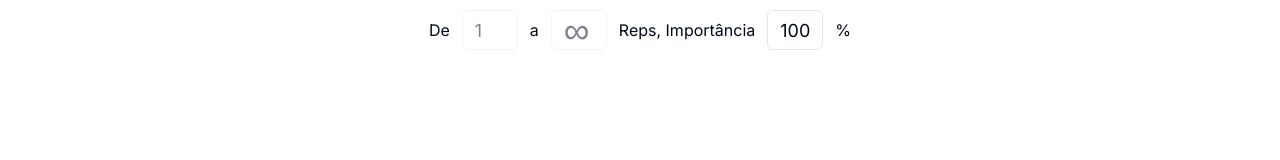
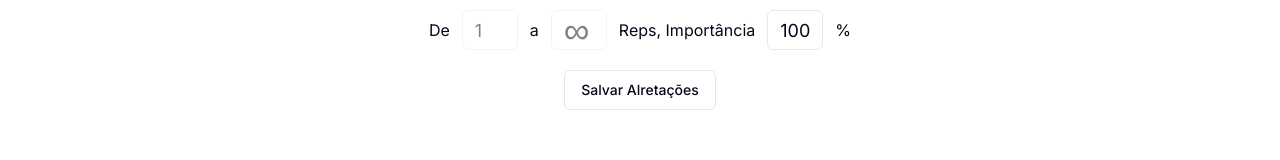
Before and after one commit to EduartePaiva/monitorando-academia, a Next.js app: page /configuracao in a window 1280 px wide. Shown: the part 162-322 px from the top of the page. Built offline with nearby package versions, Linux system fonts and the light colour scheme; no server answers.

Commit message:
config
finalizado a lógica do config e feito o armazenamento no clerk

```diff
--- a/app/(root)/(routes)/configuracao/page.tsx
+++ b/app/(root)/(routes)/configuracao/page.tsx
@@ -2,7 +2,10 @@
 
 import { Button } from "@/components/ui/button";
 import { Input } from "@/components/ui/input";
-import { useState } from "react";
+import { useEffect, useState } from "react";
+import { useUser } from "@clerk/nextjs";
+import toast from "react-hot-toast";
+import { configLogicZod } from "@/lib/zodSchemas";
 // vou salvar no localstorage
 interface configLogic {
     de: string;
@@ -12,9 +15,24 @@ interface configLogic {
 
 
 export default function ConfiguracaoPage() {
+    const { user } = useUser()
     const [confitList, setConfigList] = useState<configLogic[]>([{ de: '1', a: '∞', importancia: '100' }])
+    const [saving, setSaving] = useState(false)
 
-    const handleConfigAdd = () => setConfigList((prev) => [{ a: '', de: '', importancia: '' }, ...prev])
+    useEffect(() => {
+        try {
+            const configData = configLogicZod.parse(user?.unsafeMetadata.configList)
+            setConfigList(configData)
+        } catch (e) {
+            toast.error('erro clerk')
+        }
+    }, [user?.unsafeMetadata.configList])
+
+    const handleConfigAdd = () => setConfigList((prev) => {
+        const cop = [...prev]
+        cop.splice(cop.length - 1, 0, { a: '', de: '', importancia: '' })
+        return cop
+    })
     const handleConfigRemove = () => {
         const configCopy = [...confitList]
         if (configCopy.length > 1) {
@@ -28,13 +46,42 @@ export default function ConfiguracaoPage() {
             const copy = [...prev]
             if (name == 'a' || name == 'de' || name == 'importancia') {
                 copy[index][name] = value
+                copy[copy.length - 1].de = `${parseInt(copy[copy.length - 2].a) + 1}`
             }
             return copy
         } else {
-            console.log('Não é unm número')
+            console.log('Não é um número')
             return prev
         }
     })
+    const handleSave = async () => {
+        //checar se a configuração está certa
+        try {
+            setSaving(true)
+
+            let configValida = true
+            for (let i = 1; i < confitList.length; i++) {
+                const de = parseInt(confitList[i - 1].de)
+                const para = parseInt(confitList[i - 1].a)
+                const atual = parseInt(confitList[i].de)
+                if (!(de < para && atual == para + 1)) configValida = false
+            }
+            if (configValida) {
+                await user?.update({
+                    unsafeMetadata: {
+                        configList: confitList
+                    }
+                })
+                toast.success('Alterações salvas')
+            } else {
+                toast.error('Configuração inválida, reveja e tente novamente')
+            }
+        } catch (err) {
+            toast.error("Erro ao salvar!")
+        } finally {
+            setSaving(false)
+        }
+    }
 
 
     return (
@@ -64,7 +111,7 @@ export default function ConfiguracaoPage() {
                             />
                             a
                             <Input
-                                className="w-14 text-4xl"
+                                className={`w-14 ${config.a == '∞' ? 'text-4xl' : 'text-lg'}`}
                                 value={config.a}
                                 disabled={index == confitList.length - 1}
                                 name="a"
@@ -83,6 +130,9 @@ export default function ConfiguracaoPage() {
                         </span>
                     ))}
                 </form>
+                <Button variant='outline' onClick={handleSave} disabled={saving}>
+                    Salvar Alretações
+                </Button>
             </div>
         </div>
     )
--- a/lib/zodSchemas.ts
+++ b/lib/zodSchemas.ts
@@ -24,3 +24,9 @@ export const regDiaFormSchema = z.object({
     series: z.string().min(22).max(208),
     data: z.date().optional()
 })
+
+export const configLogicZod = z.object({
+    de: z.string(),
+    a: z.string(),
+    importancia: z.string()
+}).array()
```
Also changed, not shown: 1 other file (tests, documents, lock files or other folders).
